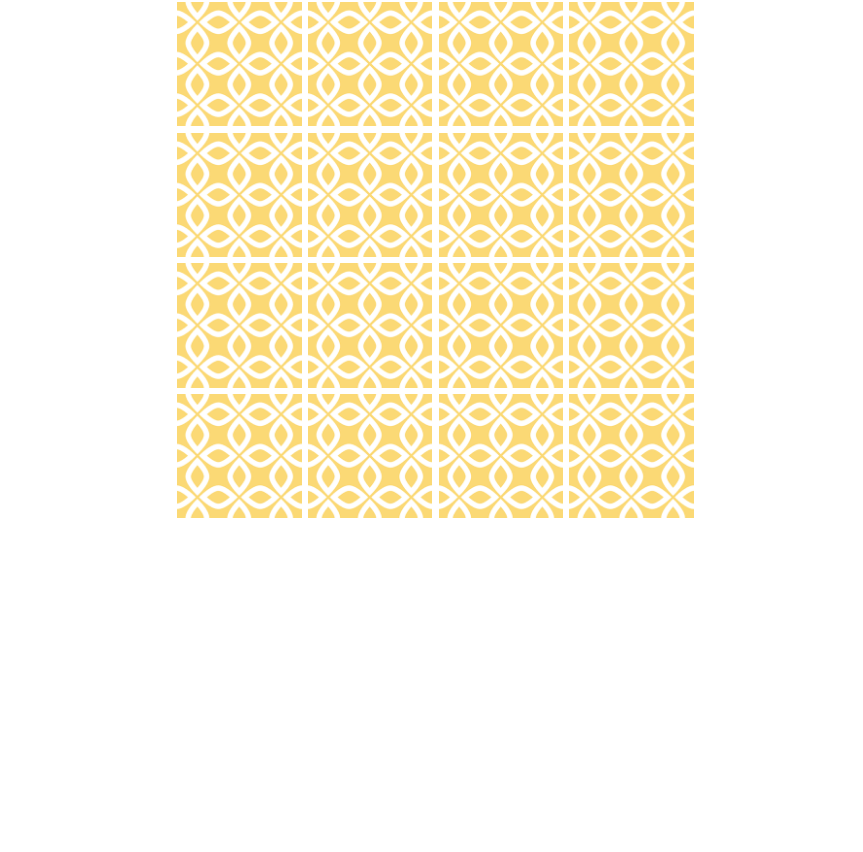
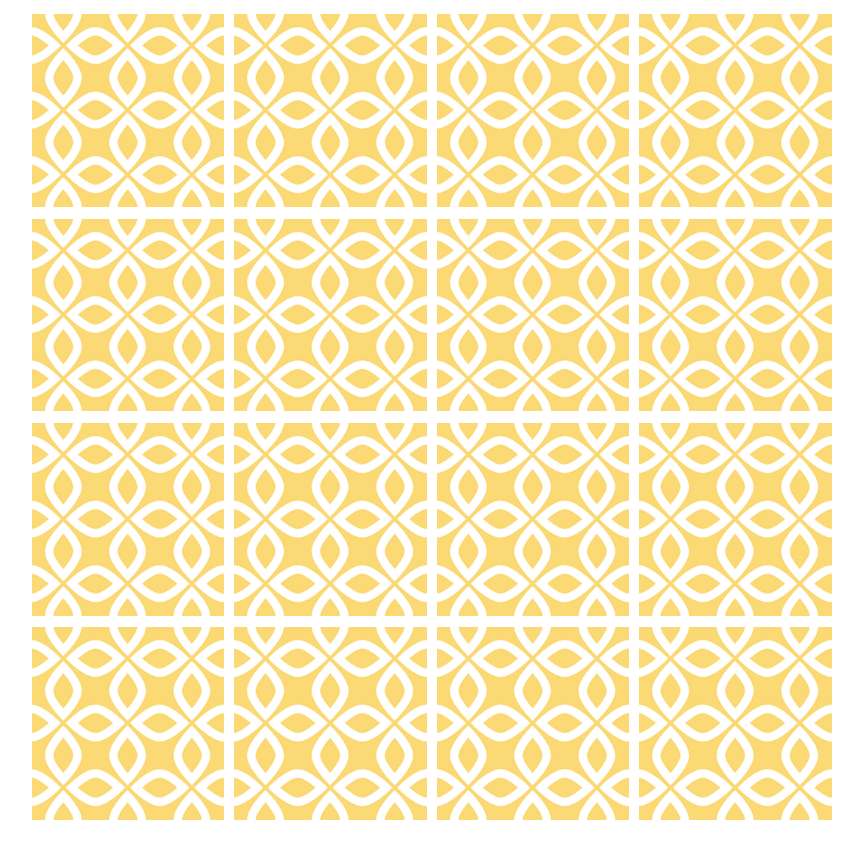
Before and after one commit to Kris-2022/Memory-CardGame, a plain HTML site: page index.html in a window 1280 px wide. Shown: the part 81-933 px from the top of the page, without its empty margins (217-1080 px from the left). Before the commit the page ends 800 px from the top, so only its background shows below. Drawn offline with Linux system fonts and the light colour scheme.

Commit message:
Add files via upload

```diff
--- a/index.html
+++ b/index.html
@@ -10,16 +10,20 @@
     <link rel="stylesheet" type="text/css" href="styles.css" />
 </head>
 
-<body style="text-align:center;padding: 0 10px 0 10px">
+
+<body>
+
     <h1 style="color:rgb(43, 56, 155)">Card Memory Game</h1>
+
     <div id="grid"></div>
 
     <table style ="text-align:center">
         <tr>
             <td>
                 <h3><span id="result"></span></h3>
+
             </td>
-            <td style="padding-left: 5%;">
+            <td >
                 <button onclick="location.reload()" id="redo">Play again</button>
             </td>
         </tr>
--- a/styles.css
+++ b/styles.css
@@ -1,28 +1,40 @@
+body {
+    width: 100vw;
+    height: 100vh;
+    display: flex;
+    flex-direction: column;
+    align-items: center;
+}
+
 
 #grid {
-    width:50%;
-    height:auto;
-    display:flex;
-    align-items: center;
-    margin: 0 30% 0 30%;
-    flex-wrap:wrap;
+    display: grid;
+    grid-template-columns: repeat(4, 1fr);   /* Creates 4 equal-sized columns */
+    gap: 10px;   /* Adds a 10px gap between cards */
+    max-width: 800px;   /* Set a maximum width for the grid */
+    margin: 0 auto;   /* Center the grid horizontally */
+    padding: 0.5% 0;  /* Add padding to the grid */
 
 }
 
-#grid img {
-    max-width:20%;
-    padding:0.5%;
-  }
 
 
-table{
-    display:flex;
-    justify-content:center;
+#grid img {
+    max-width: 100%;
+    height: auto;
+    padding: 0.5%;
 }
 
-button{
+
+table {
+    display: flex;
+    justify-content: center;
+}
+
+button {
     background-color: aliceblue;
-    padding:10% 25% 10% 25%;
+    width: auto;
+    padding: 10% 25% 10% 25%;
     font-size: larger;
     border-radius: 10%;
 }
```
